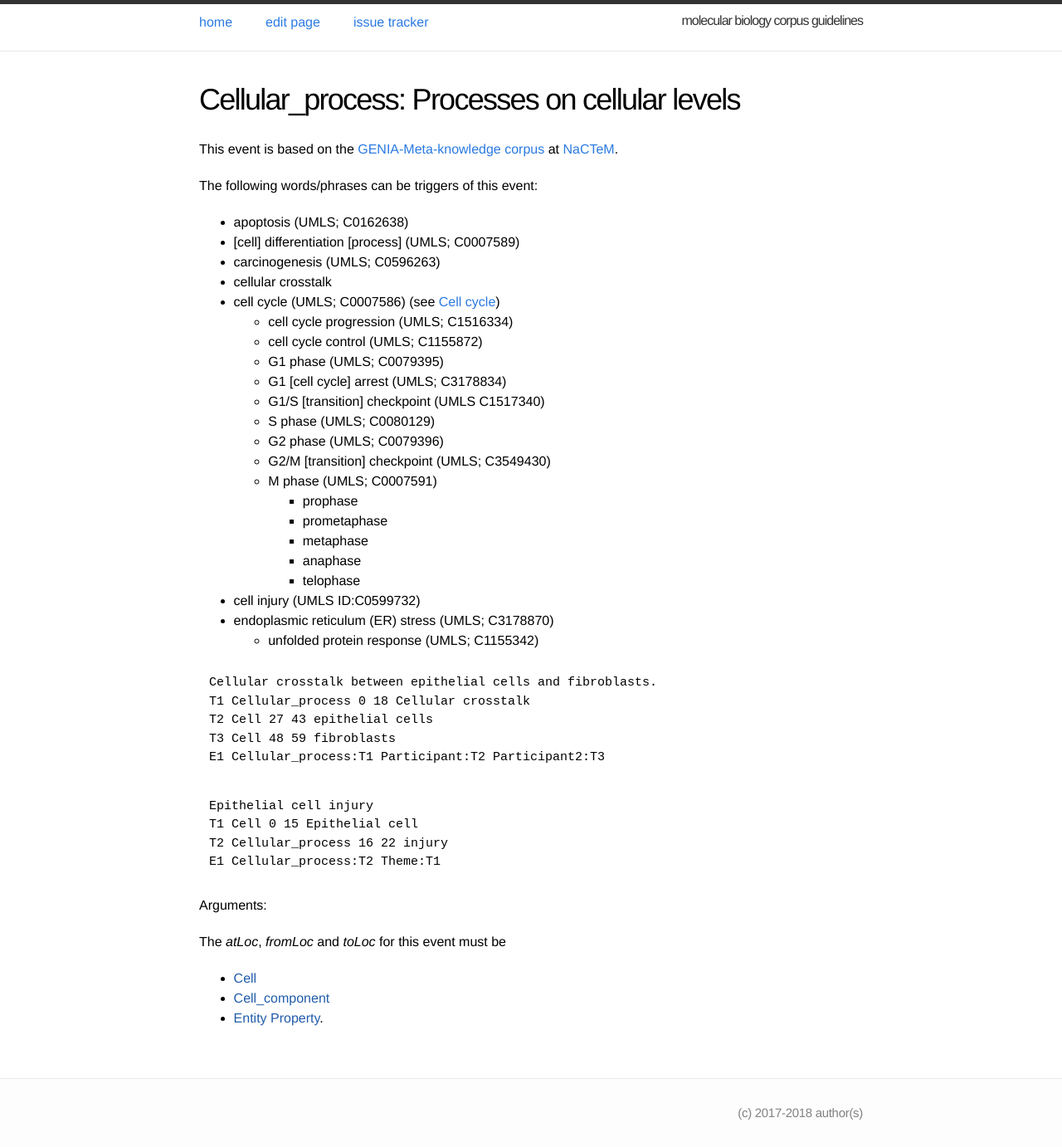
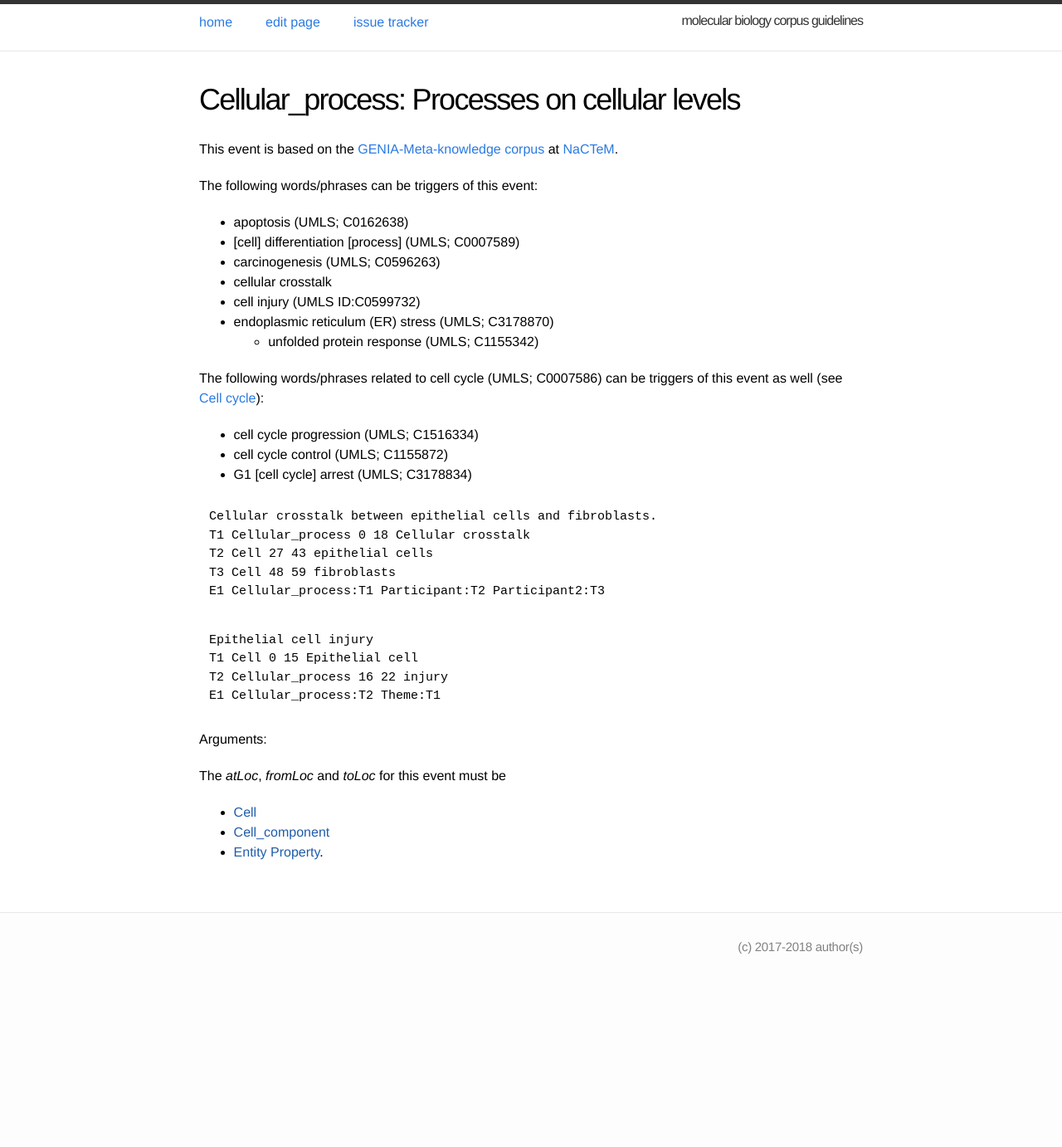
Before and after one commit to ezcatdb/molbiol_lung_corpus-guidelines, a Jekyll site: the page built from _event/Cellular_process.md, in a window 1280 px wide. Shown: the whole page at 83% size. Built offline with Jekyll 4.4.1, drawn with Linux system fonts in a browser that asks for light colours; after the commit the page ends 1182 px from its top, so only the background shows below that.

Commit message:
cell cycle-related events were corrected in _event/Cellular_process.md

```diff
--- a/_event/Cellular_process.md
+++ b/_event/Cellular_process.md
@@ -14,24 +14,15 @@ The following words/phrases can be triggers of this event:
 - [cell] differentiation [process] (UMLS; C0007589)
 - carcinogenesis (UMLS; C0596263)
 - cellular crosstalk
-- cell cycle (UMLS; C0007586) (see <a href="https://en.wikipedia.org/wiki/Cell_cycle">Cell cycle</a>)
-  - cell cycle progression (UMLS; C1516334)
-  - cell cycle control (UMLS; C1155872)
-  - G1 phase (UMLS; C0079395)
-  - G1 [cell cycle] arrest (UMLS; C3178834)
-  - G1/S [transition] checkpoint (UMLS C1517340)
-  - S phase (UMLS; C0080129)
-  - G2 phase (UMLS; C0079396)
-  - G2/M [transition] checkpoint (UMLS; C3549430)
-  - M phase (UMLS; C0007591)
-    - prophase
-    - prometaphase
-    - metaphase
-    - anaphase
-    - telophase
+
 - cell injury (UMLS ID:C0599732)
 - endoplasmic reticulum (ER) stress (UMLS; C3178870)
   - unfolded protein response (UMLS; C1155342)
+
+The following words/phrases related to cell cycle (UMLS; C0007586) can be triggers of this event as well (see <a href="https://en.wikipedia.org/wiki/Cell_cycle">Cell cycle</a>):
+  - cell cycle progression (UMLS; C1516334)
+  - cell cycle control (UMLS; C1155872)
+  - G1 [cell cycle] arrest (UMLS; C3178834)
 
 ~~~ ann
 Cellular crosstalk between epithelial cells and fibroblasts.
```
